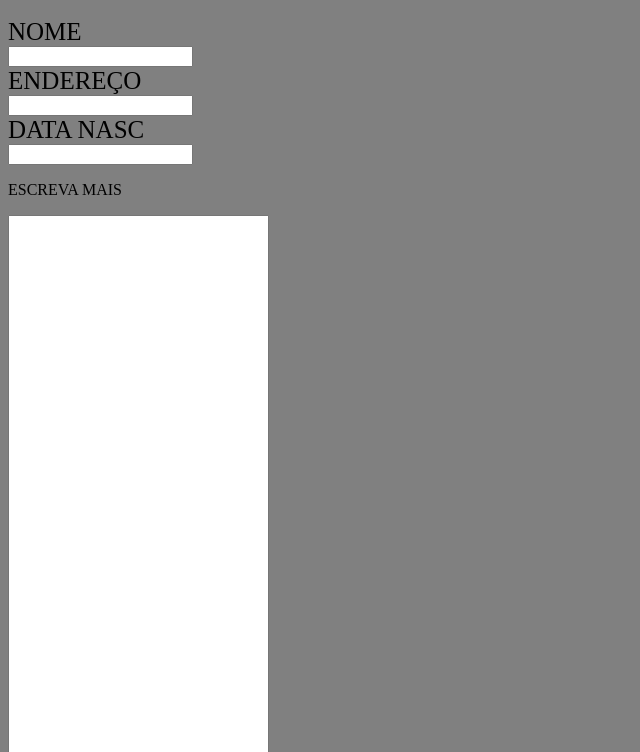
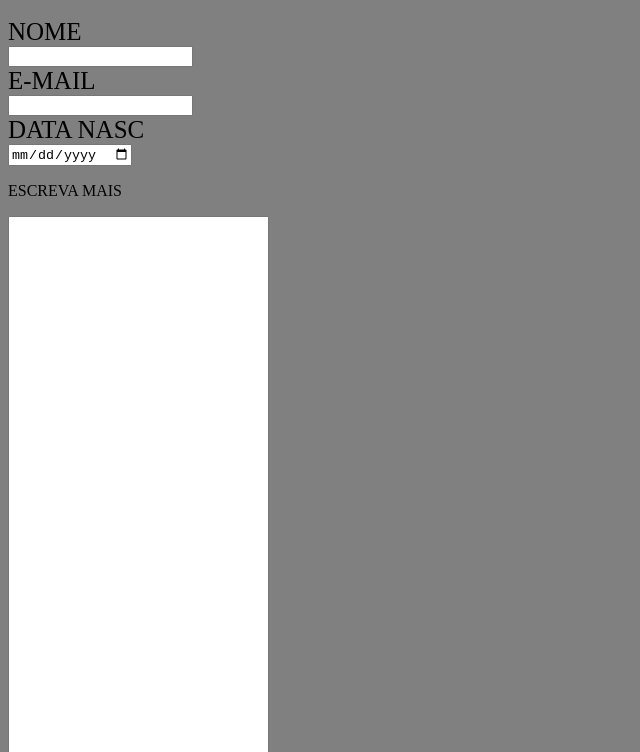
Before and after one commit to FelipDoCapa/atual, a plain HTML site: page index.html in a window 1280 px wide. Shown: the part 48-800 px from the top of the page, without its empty margins (0-640 px from the left). Drawn offline with Linux system fonts and the light colour scheme.

Commit message:
Update index.html

```diff
--- a/index.html
+++ b/index.html
@@ -10,11 +10,11 @@
          <label for="nome">NOME</label>
          <input type="text" id="nome">
 
-         <label for="endereco">ENDEREÇO</label>
-         <input type="text" id="endereco">
+         <label for="endmail">E-MAIL</label>
+         <input type="email" id="endmail">
 
          <label for="datanasc">DATA NASC</label>
-         <input type="text" id="datanasc">
+         <input type="date" id="datanasc">
 
       <div>
        <p>ESCREVA MAIS</p>
```
